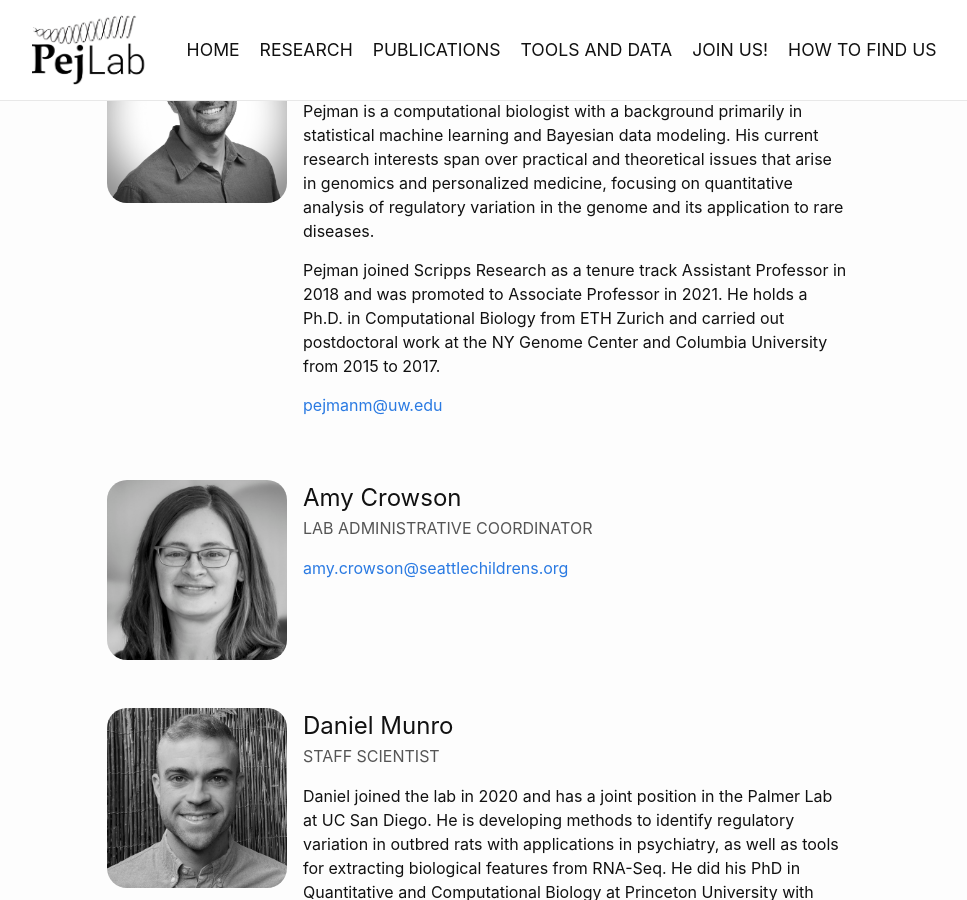
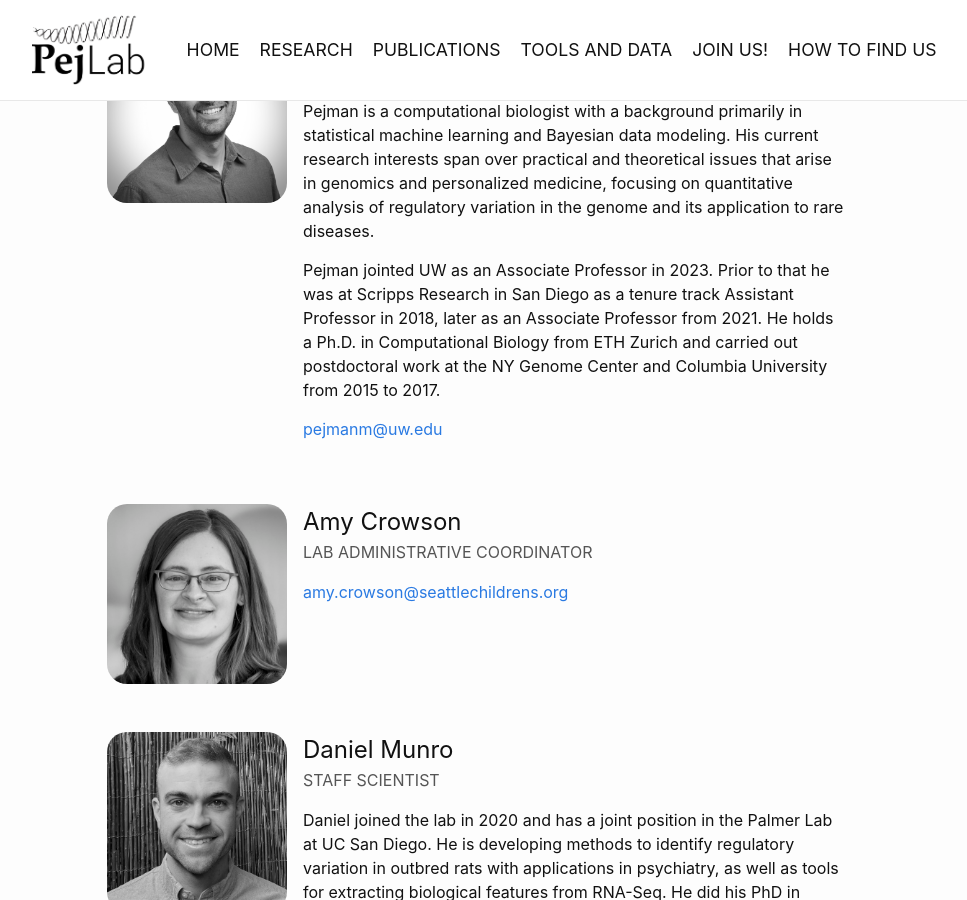
Before and after one commit to PejLab/pejlab.github.io, a Jekyll site: the page built from index.md, in a window 1280 px wide and 900 px high, scrolled down 854 px. Shown: the whole window, without its empty margins (163-1130 px from the left). Built offline with Jekyll 4.4.1, drawn with Linux system fonts in a browser that asks for light colours.

Commit message:
Update members.yml
updated pejman bio

```diff
--- a/_data/members.yml
+++ b/_data/members.yml
@@ -8,8 +8,8 @@
     genomics and personalized medicine, focusing on quantitative analysis of
     regulatory variation in the genome and its application to rare diseases.
     </p><p>
-    Pejman joined Scripps Research as a tenure track Assistant Professor in
-    2018 and was promoted to Associate Professor in 2021. He holds a Ph.D. in
+    Pejman jointed UW as an Associate Professor in 2023. Prior to that he was at Scripps Research in San Diego as a tenure track Assistant Professor in
+    2018, later as an Associate Professor from 2021. He holds a Ph.D. in
     Computational Biology from ETH Zurich and carried out postdoctoral work at
     the NY Genome Center and Columbia University from 2015 to 2017.
     </p><p>
```
